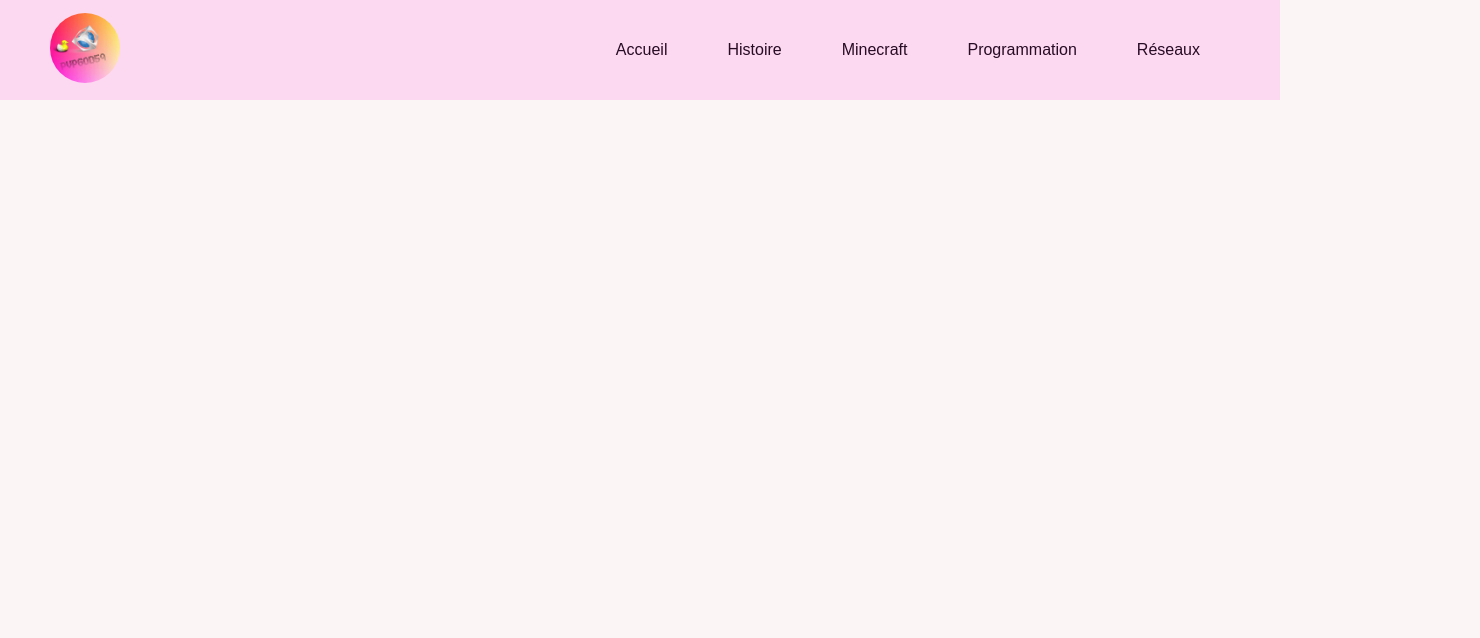
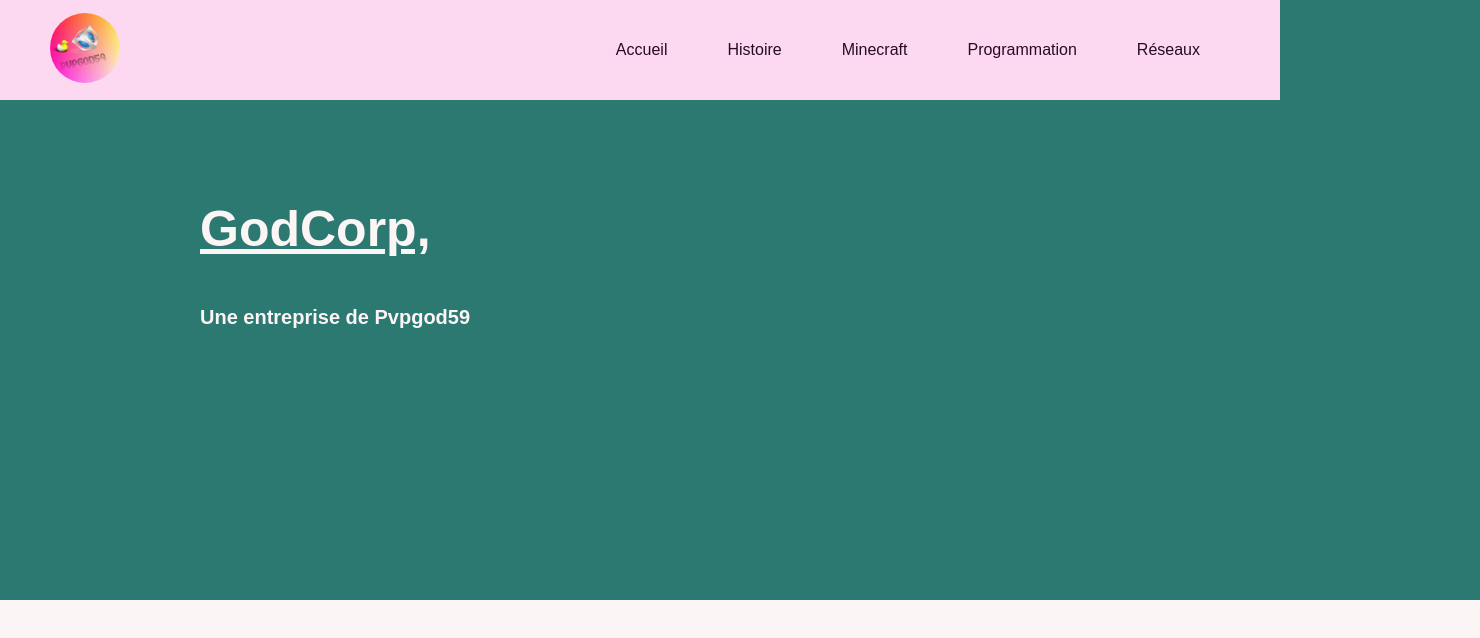
Before and after one commit to pvpgod59/godcorp, a plain HTML site: page index.html in a window 1280 px wide. Shown: the top 638 px of the page, 1480 px wide, since content can reach past the window. Drawn offline with Linux system fonts and the light colour scheme.

Commit message:
Add files via upload

```diff
--- a/index.html
+++ b/index.html
@@ -37,7 +37,17 @@
 
         </nav>
 
+        <header>
 
+            <h1 id="title">GodCorp,</h1>
+
+            <br>
+
+            <h3 id="under-title">Une entreprise de Pvpgod59</h3>
+
+        </header>
+
+        <script src="https://cdn.jsdelivr.net/npm/simple-parallax-js@5.5.1/dist/simpleParallax.min.js"></script>
 
         <script src="main.js"></script>
 
--- a/main.js
+++ b/main.js
@@ -18,3 +18,19 @@
     navLinks.classList.remove("mobile-menu")
     body.classList.remove("scroll-block")
 }
+
+// Paralax
+
+let title = document.getElementById("title");
+
+window.addEventListener("scroll", function(){
+    var value = this.window.scrollY;
+
+    if(value < 700 / 5){
+        title.style.translate = "-" + value * 2.7 + "px";
+    }
+    else{
+        title.style.marginLeft = 0 + "px";
+    }
+
+})
--- a/sass/style.scss
+++ b/sass/style.scss
@@ -22,6 +22,7 @@
 
 body {
 	background-color: $white;
+	height: 10000px;
 }
 
 // Navbar
@@ -81,6 +82,28 @@
 	overflow-y: hidden;
 }
 
+// Header
+
+header{
+	padding-top: 200px;
+	background-color: $green;
+	height: 400px;
+	width: 100%;
+	color: $white;
+	padding-left: 200px;
+
+	h1{
+		transition: translate 0.5s ease-out;
+		font-size: 50px;
+		text-decoration: underline;
+	}
+
+	h3{
+		margin-top: 30px;
+		font-size: 20px;
+	}
+}
+
 // Média Query
 
 @media screen and (max-width: 900px) {
```
Also changed, not shown: style.css, 1 other file.
